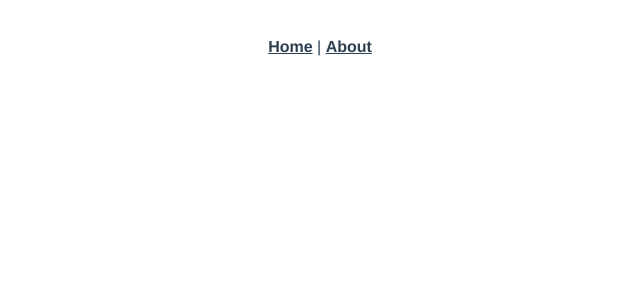
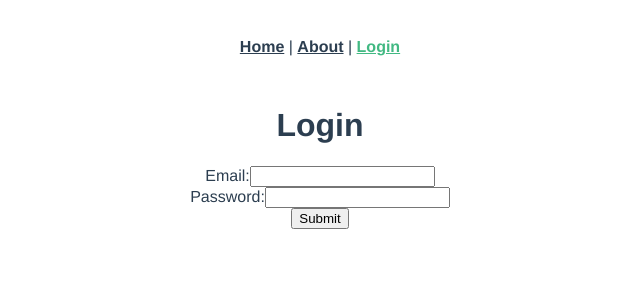
Before and after one commit to AjaAdams/student_portal_resume_vue, a Vue app: page /login in a window 1280 px wide. Shown: the top 300 px of the page, without its empty margins (320-960 px from the left). Built offline with nearby package versions, Linux system fonts and the light colour scheme.

Commit message:
adds login page and routes

```diff
--- a/src/App.vue
+++ b/src/App.vue
@@ -2,7 +2,8 @@
   <div id="app">
     <div id="nav">
       <router-link to="/">Home</router-link> |
-      <router-link to="/about">About</router-link>
+      <router-link to="/about">About</router-link> |
+      <router-link to="/login">Login</router-link>
     </div>
     <router-view/>
   </div>
--- a/src/router/index.js
+++ b/src/router/index.js
@@ -1,6 +1,7 @@
 import Vue from 'vue'
 import VueRouter from 'vue-router'
 import Home from '../views/Home.vue'
+import Login from "../views/Login.vue"
 
 Vue.use(VueRouter)
 
@@ -17,7 +18,12 @@
     // this generates a separate chunk (about.[hash].js) for this route
     // which is lazy-loaded when the route is visited.
     component: () => import(/* webpackChunkName: "about" */ '../views/About.vue')
-  }
+  },
+  {
+    path: "/login",
+    name: "Login",
+    component: Login,
+  },
 ]
 
 const router = new VueRouter({
--- /dev/null
+++ b/src/views/Login.vue
@@ -0,0 +1,54 @@
+<template>
+  <div class="login">
+    <form v-on:submit.prevent="submit()">
+      <h1>Login</h1>
+      <ul>
+        <li class="text-danger" v-for="error in errors" :key="error.id">{{ error }}</li>
+      </ul>
+      <div class="form-group">
+        <label>Email:</label>
+        <input type="email" class="form-control" v-model="email">
+      </div>
+      <div class="form-group">
+        <label>Password:</label>
+        <input type="password" class="form-control" v-model="password">
+      </div>
+      <input type="submit" class="btn btn-primary" value="Submit">
+    </form>
+  </div>
+</template>
+
+<script>
+import axios from "axios";
+
+export default {
+  data: function() {
+    return {
+      email: "",
+      password: "",
+      errors: []
+    };
+  },
+  methods: {
+    submit: function() {
+      var params = {
+        email: this.email,
+        password: this.password
+      };
+      axios
+        .post("/api/sessions", params)
+        .then(response => {
+          axios.defaults.headers.common["Authorization"] =
+            "Bearer " + response.data.jwt;
+          localStorage.setItem("jwt", response.data.jwt);
+          this.$router.push("/");
+        })
+        .catch(error => {
+          this.errors = ["Invalid email or password."];
+          this.email = "";
+          this.password = "";
+        });
+    }
+  }
+};
+</script>
```
